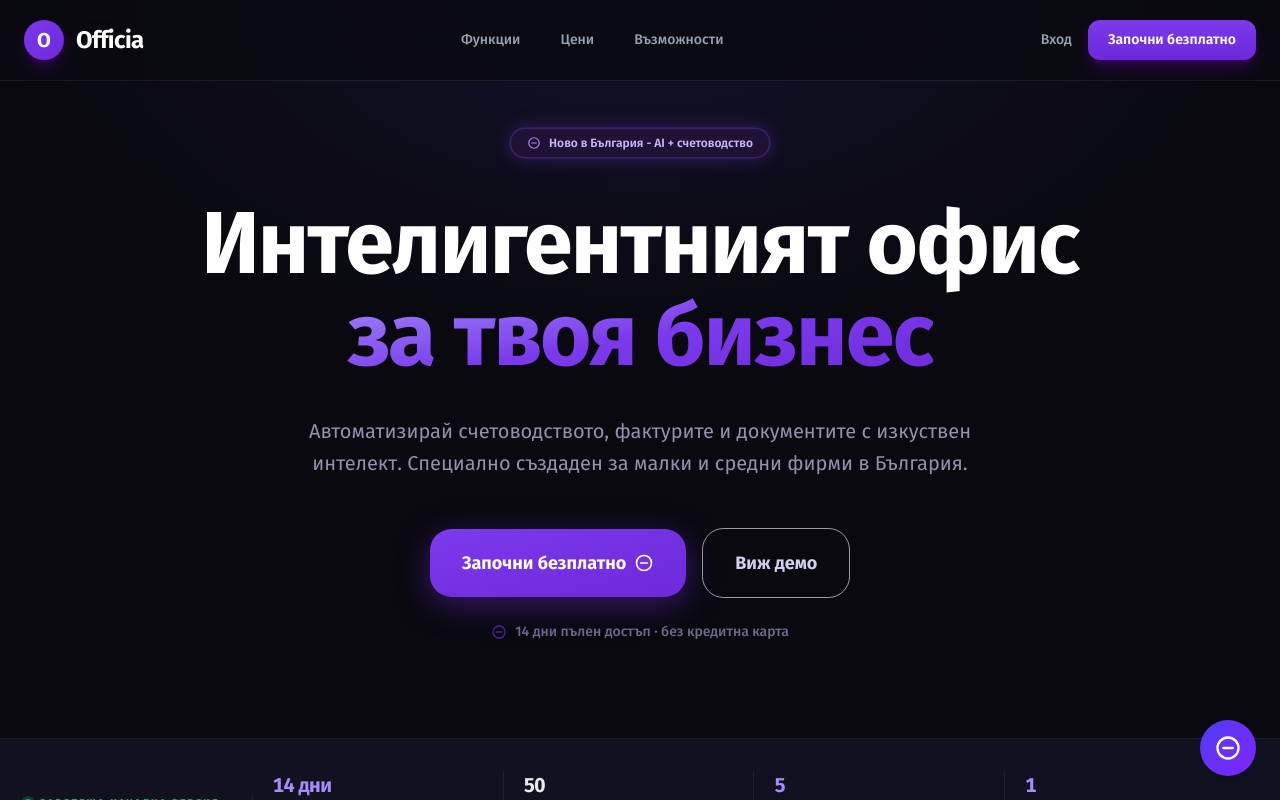
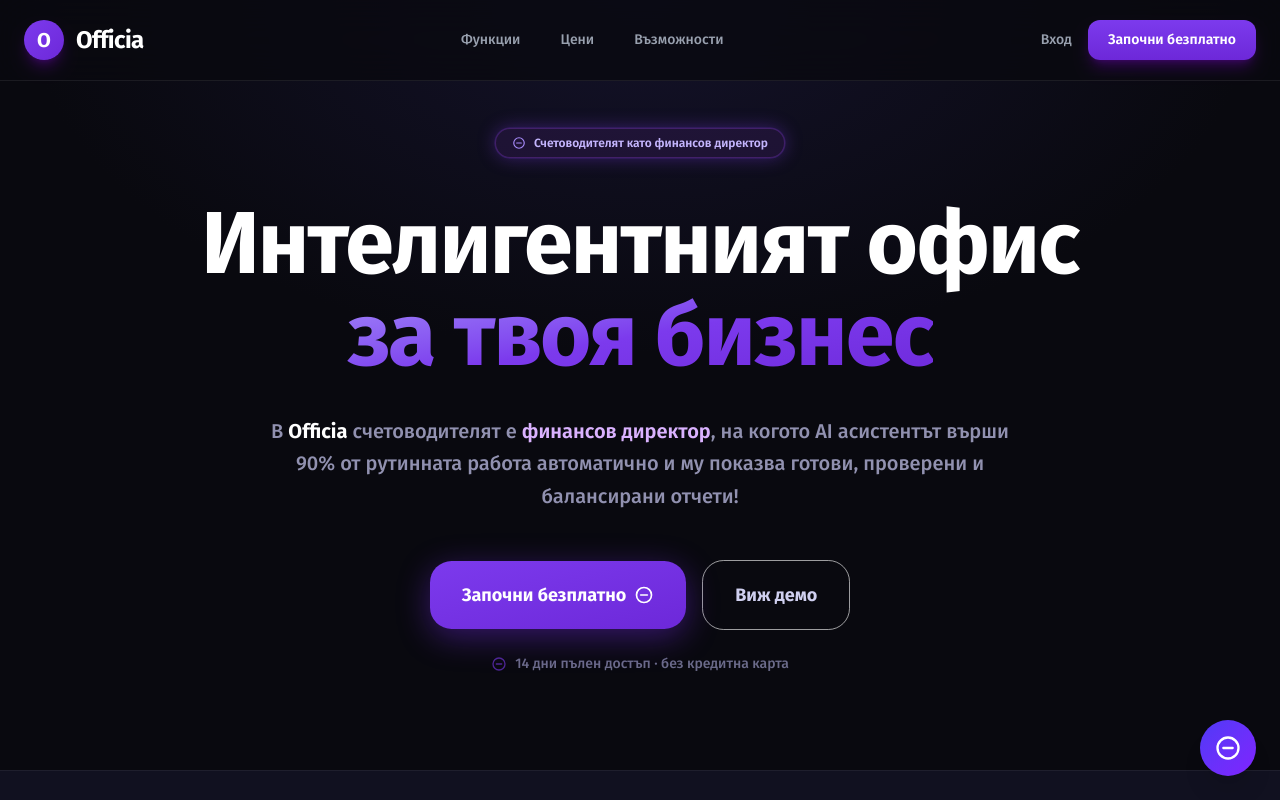
Before and after one commit to lukezester-ai/officia, a Next.js app: page /en in a window 1280 px wide. Shown: the top 800 px of the page. Built offline with nearby package versions, Linux system fonts and the light colour scheme.

Commit message:
feat: integrate 'accountant as financial director' empowering AI tagline into hero section

```diff
--- a/src/components/OfficiaHero.tsx
+++ b/src/components/OfficiaHero.tsx
@@ -143,7 +143,7 @@ export default function OfficiaHero({ lang }: { lang: string }) {
           <div className="mx-auto flex max-w-4xl flex-col items-center text-center">
             <motion.div initial={skip ? false : { opacity: 0, scale: 0.95 }} animate={{ opacity: 1, scale: 1 }} transition={{ duration: 0.4, ease: easeOutQuart, delay: skip ? 0 : 0.1 }} className="mb-10 inline-flex items-center gap-2 rounded-full border border-purple-500/25 bg-purple-500/10 px-4 py-1.5 text-xs font-semibold text-[#c4b5fd]" style={{ animation: skip ? "none" : "badgePulse 2s ease-in-out infinite" }}>
               <Zap className="h-3.5 w-3.5 text-[#a78bfa]" />
-              <span>Ново в България - AI + счетоводство</span>
+              <span>Счетоводителят като финансов директор</span>
             </motion.div>
 
             <div className="mb-8 font-bold" style={{ fontSize: "clamp(2.1rem, 6.5vw + 0.8rem, 5.5rem)", lineHeight: 1.05, letterSpacing: "-0.02em" }}>
@@ -153,8 +153,8 @@ export default function OfficiaHero({ lang }: { lang: string }) {
               </motion.div>
             </div>
 
-            <motion.p initial={skip ? false : { opacity: 0, y: 15 }} animate={{ opacity: 1, y: 0 }} transition={{ duration: 0.4, ease: easeOutQuart, delay: skip ? 0 : 0.5 }} className="mb-12 max-w-2xl text-lg leading-relaxed text-[#9191b0] md:text-xl">
-              Автоматизирай счетоводството, фактурите и документите с изкуствен интелект. Специално създаден за малки и средни фирми в България.
+            <motion.p initial={skip ? false : { opacity: 0, y: 15 }} animate={{ opacity: 1, y: 0 }} transition={{ duration: 0.4, ease: easeOutQuart, delay: skip ? 0 : 0.5 }} className="mb-12 max-w-3xl text-lg leading-relaxed text-[#9191b0] md:text-xl font-medium">
+              В <span className="text-white font-bold">Officia</span> счетоводителят е <span className="text-purple-300 font-semibold">финансов директор</span>, на когото AI асистентът върши 90% от рутинната работа автоматично и му показва готови, проверени и балансирани отчети!
             </motion.p>
 
             <motion.div initial={skip ? false : { opacity: 0, y: 10 }} animate={{ opacity: 1, y: 0 }} transition={{ duration: 0.4, ease: easeOutQuart, delay: skip ? 0 : 0.65 }} className="flex flex-col items-center gap-4 sm:flex-row">
```
Also changed, not shown: public/sw.js.
